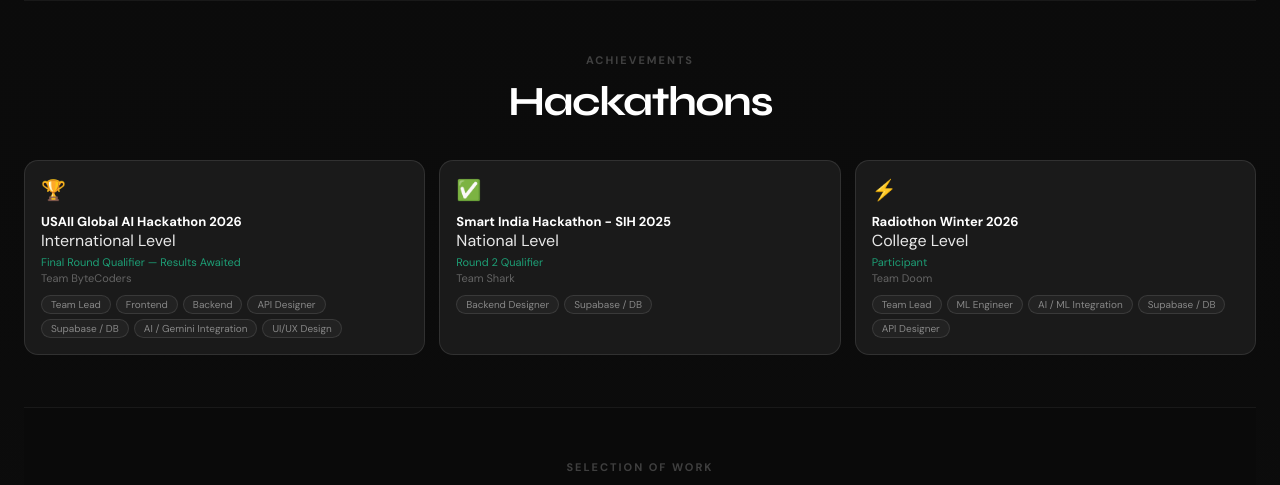
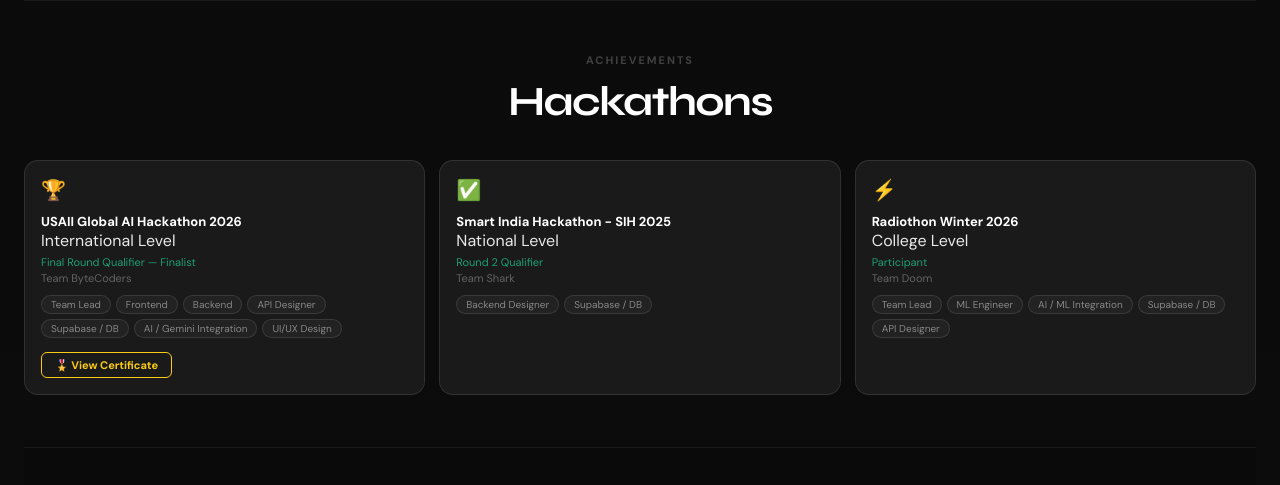
Before and after one commit to GokulM8/portfolio, a Flask app: page / in a window 1280 px wide. Shown: the part 1967-2452 px from the top of the page. Run offline with Flask 3, Linux system fonts and the light colour scheme; some libraries are stand-ins or nearby versions.

Commit message:
Added certificate of hackathon finalist

```diff
--- a/static/css/style.css
+++ b/static/css/style.css
@@ -609,6 +609,22 @@ a {
   font-size: 10px;
 }
 
+.hack-cert-btn {
+  display: inline-block;
+  margin-top: 14px;
+  padding: 5px 13px;
+  border-radius: 6px;
+  border: 1px solid #facc15;
+  color: #facc15;
+  font-size: 11px;
+  font-weight: 600;
+  text-decoration: none;
+  transition: background 0.18s;
+}
+.hack-cert-btn:hover {
+  background: rgba(250, 204, 21, 0.1);
+}
+
 .skills-grid,
 .proj-grid {
   display: grid;
--- a/templates/index.html
+++ b/templates/index.html
@@ -201,7 +201,7 @@ href="https://cdn.jsdelivr.net/npm/@tabler/icons-webfont@3.30.0/dist/tabler-icon
             <span class="hack-icon">🏆</span>
             <p class="hack-name">USAII Global AI Hackathon 2026</p>
             <p class="hack-level">International Level</p>
-            <p class="hack-outcome">Final Round Qualifier — Results Awaited</p>
+            <p class="hack-outcome">Final Round Qualifier — Finalist</p>
             <p class="hack-team">Team ByteCoders</p>
             <div class="hack-roles">
               <span class="hack-role-tag">Team Lead</span>
@@ -212,6 +212,9 @@ href="https://cdn.jsdelivr.net/npm/@tabler/icons-webfont@3.30.0/dist/tabler-icon
               <span class="hack-role-tag">AI / Gemini Integration</span>
               <span class="hack-role-tag">UI/UX Design</span>
             </div>
+            <a class="hack-cert-btn" href="{{ url_for('static', filename='assets/Certificate of Finalist.png') }}" target="_blank" rel="noopener">
+              🎖️ View Certificate
+            </a>
           </article>
 
           <article class="hack-card">
```
